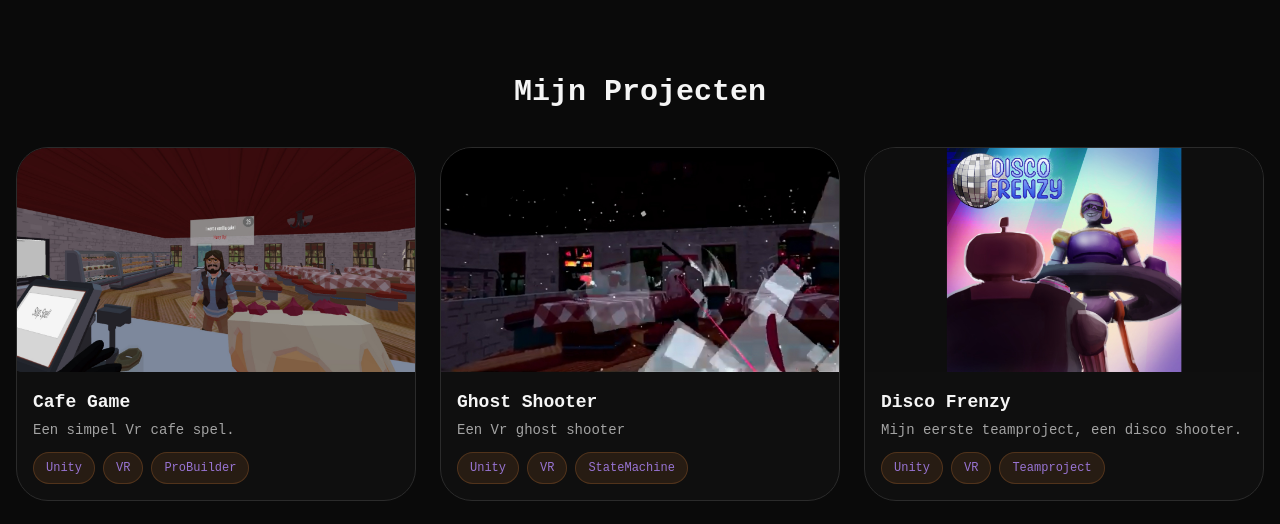
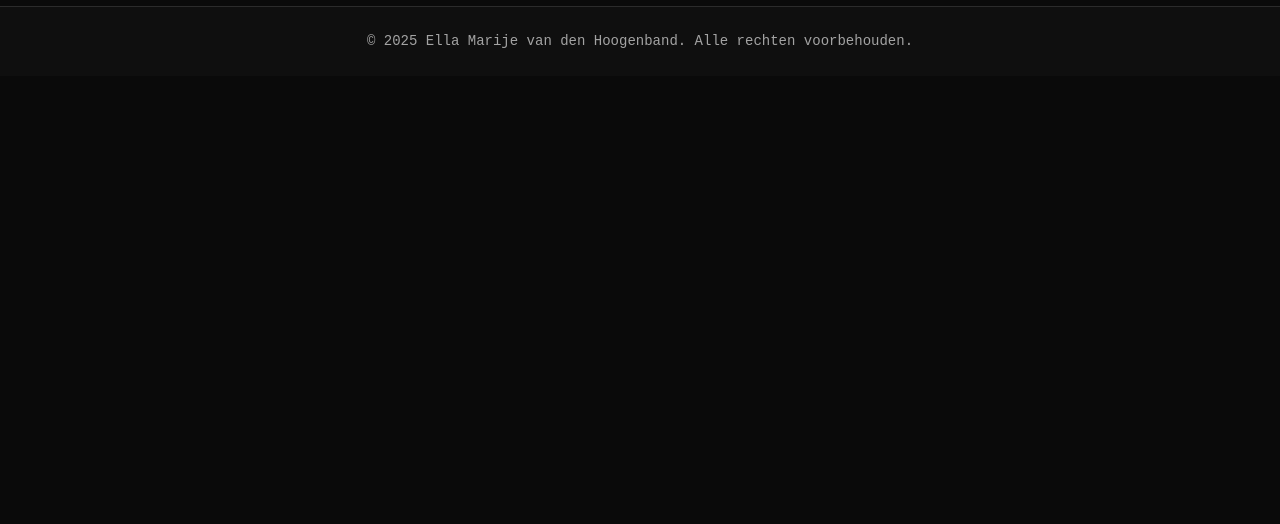
Before and after one commit to ellamvdh/Portfolio-website, a React (Vite) app: page / in a window 1280 px wide. Shown: the part 1880-2404 px from the top of the page. After the commit the page ends 1956 px from the top, so only its background shows below. Built offline with nearby package versions, Linux system fonts and the light colour scheme; grey boxes are pictures that could not be loaded.

Commit message:
fixed a little

```diff
--- a/src/pages/Home.jsx
+++ b/src/pages/Home.jsx
@@ -46,18 +46,7 @@ export default function Home() {
           </div>
         </div>
       </section>
-      <section className="projects-section">
-        <div className="projects-container">
-          <h2 className="projects-title">Mijn Projecten</h2>
 
-          {/* Grid with ProjectCards */}
-          <div className="projects-grid">
-            {projects.map((project) => (
-              <ProjectCard key={project.id} project={project} />
-            ))}
-          </div>
-        </div>
-      </section>
 
     </div>
   );
```
